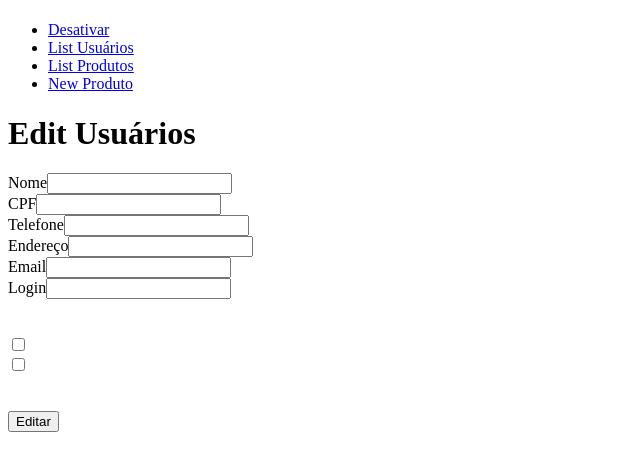
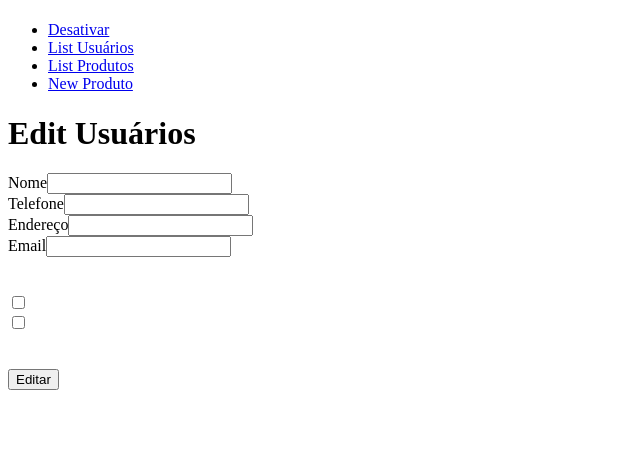
Before and after one commit to hiltongoncalves/estoque-cake, a CakePHP app: the page made by app/views/users/admin_edit.ctp in a window 1280 px wide. Shown: the part 98-569 px from the top of the page, without its empty margins (0-640 px from the left). Run offline with PHP 8.4 and a stand-in for CakePHP, Linux system fonts and the light colour scheme; the template is opened without the code that fills it, so the values that code supplies are empty; form fields are guessed from the names that the template uses; some libraries are stand-ins or nearby versions.

Commit message:
correcoes com base nos casos de uso

```diff
--- a/app/controllers/products_controller.php
+++ b/app/controllers/products_controller.php
@@ -54,6 +54,7 @@ class ProductsController extends AppController {
 			$this->Session->setFlash('Apenas administradores possuem acesso ao módulo de produtos.');
 			$this->redirect(array('controller' => 'pages', 'action' => 'display', 'home'));
 		}
+		$this->set('product', $this->Product->read(null, $id));
 		if (!$id && empty($this->data)) {
 			$this->Session->setFlash(sprintf(__('%s inválido', true), 'Produto'));
 			$this->redirect(array('action' => 'index'));
--- a/app/controllers/products_sales_controller.php
+++ b/app/controllers/products_sales_controller.php
@@ -7,10 +7,13 @@ class ProductsSalesController extends AppController {
 	function admin_add() {
 		if (!empty($this->data)) {
 			$this->ProductsSale->id = $this->data['ProductsSale']['id'];
+			$productSale = $this->ProductsSale->findById($this->data['ProductsSale']['id']);
+			$amountAntigo = $productSale['ProductsSale']['amount'];
 			if ($this->ProductsSale->saveField('amount', $this->data['ProductsSale']['amount'])) {
 				$products_sale = $this->ProductsSale->find('all', array('conditions' => array('sale_id' => $this->data['ProductsSale']['sale_id']), 'recursive' => -1));
 				$this->set(compact('products_sale'));
 				$atualProduct = $this->Product->findById($this->data['ProductsSale']['product_id']);
+				$atualProduct['Product']['amount'] += $amountAntigo;
 				$atualProduct['Product']['amount'] -= $this->data['ProductsSale']['amount'];
 				$this->Product->id = $atualProduct['Product']['id'];
 				$this->Product->saveField('amount', $atualProduct['Product']['amount']);
--- a/app/views/products/admin_edit.ctp
+++ b/app/views/products/admin_edit.ctp
@@ -25,7 +25,7 @@
 		<?php echo $this->Form->create('Product');?>
 			<?php
 				echo $this->Form->input('id');
-				echo $this->Form->input('description', array('label' => 'Descrição'));
+				echo '<h2>'.$product['Product']['description'].'</h2>';
 				echo $this->Form->input('price', array('label' => 'Preço'));
 				echo $this->Form->input('amount', array('label' => 'Quantidade'));
 				echo $this->Form->input('user_id', array('label' => 'Usuário', 'default' => $usuario['User']['id'], 'type' => 'hidden'));
--- a/app/views/products/admin_index.ctp
+++ b/app/views/products/admin_index.ctp
@@ -34,6 +34,9 @@
 			if ($i++ % 2 == 0) {
 				$class = ' class="altrow"';
 			}
+			if ($product['Product']['amount'] < 10) {
+				$class = ' class="altrowAlert"';
+			}
 		?>
 		<tr<?php echo $class;?>>
 			<td><?php echo $product['Product']['description']; ?>&nbsp;</td>
--- a/app/views/users/admin_add.ctp
+++ b/app/views/users/admin_add.ctp
@@ -24,7 +24,7 @@
 			<?php echo $this->Form->create('User');?>
 			<?php
 				echo $this->Form->input('name', array('label' => 'Nome'));
-				echo $this->Form->input('cpf', array('label' => 'CPF', 'after' => ' apenas numeros'));
+				echo $this->Form->input('cpf', array('label' => 'CPF', 'after' => ' apenas números'));
 				echo $this->Form->input('phone', array('label' => 'Telefone', 'after' => ' Ex.: (99) 9999-9999'));
 				echo $this->Form->input('address', array('label' => 'Endereço'));
 				echo $this->Form->input('email', array('label' => 'Email', 'after' => ' Ex.: exemplo@exemplo.com'));
--- a/app/views/users/admin_edit.ctp
+++ b/app/views/users/admin_edit.ctp
@@ -34,11 +34,9 @@
 			<?php echo $this->Form->create('User');?>
 			<?php
 				echo $this->Form->input('name', array('label' => 'Nome'));
-				echo $this->Form->input('cpf', array('label' => 'CPF'));
-				echo $this->Form->input('phone', array('label' => 'Telefone'));
+				echo $this->Form->input('phone', array('label' => 'Telefone', 'after' => ' Ex.: (99) 9999-9999'));
 				echo $this->Form->input('address', array('label' => 'Endereço'));
-				echo $this->Form->input('email', array('label' => 'Email'));
-				echo $this->Form->input('username', array('label' => 'Login'));
+				echo $this->Form->input('email', array('label' => 'Email', 'after' => ' Ex.: exemplo@exemplo.com'));
 				echo $this->Html->tag('br');
 				echo $this->Form->input('admin', array('type' => 'checkbox', 'label' => false, 'after' => ' Administrador'));
 				echo $this->Form->input('status', array('type' => 'checkbox', 'label' => false, 'after' => ' Status'));
--- a/app/views/users/admin_view.ctp
+++ b/app/views/users/admin_view.ctp
@@ -52,7 +52,6 @@
 				<dt<?php if ($i % 2 == 0) echo $class;?>><?php __('Email'); ?></dt>
 				<dd<?php if ($i++ % 2 == 0) echo $class;?>>
 					<?php echo $user['User']['email']; ?>
-					&nbsp;
 				</dd>
 				<dt<?php if ($i % 2 == 0) echo $class;?>><?php __('Endereço'); ?></dt>
 				<dd<?php if ($i++ % 2 == 0) echo $class;?>>
--- a/app/webroot/css/PixelGreen.css
+++ b/app/webroot/css/PixelGreen.css
@@ -117,6 +117,11 @@ tr.row-a {
 }
 tr.row-b {
 	background: #EFEFEF;
+}
+
+.altrowAlert td {
+	color: #fff;
+	background: #c73e14;
 }
 /* end - table */
 
```
Also changed, not shown: app/models/user.php (+0 -8 lines).
